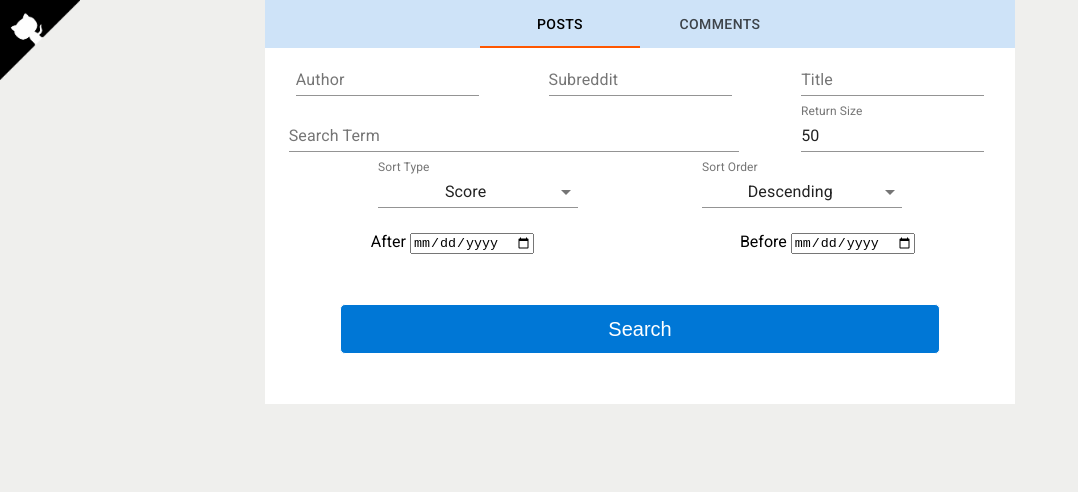
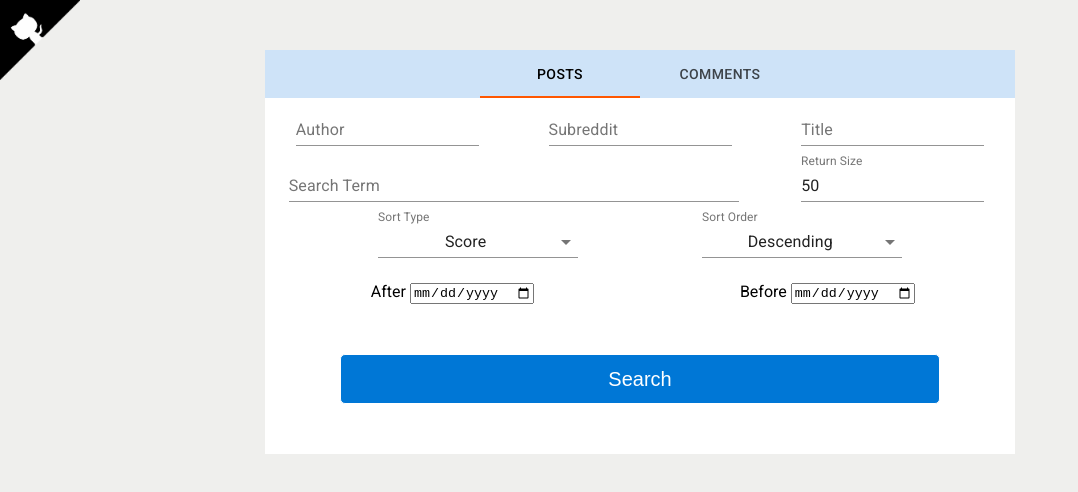
Before and after one commit to bmai53/reddit, a React (Create React App) app: page / in a window 1280 px wide. Shown: the top 492 px of the page, without its empty margins (0-1078 px from the left). Built offline with nearby package versions, Linux system fonts and the light colour scheme.

Commit message:
adding a little margin top

```diff
--- a/src/style/App.css
+++ b/src/style/App.css
@@ -3,8 +3,9 @@
   text-align: center;
   background-color: #EFEFED;
   min-height: 100vh;
-  /* display: flex; */
-  /* justify-content: center; */
+  display: flex;
+  justify-content: center;
+
   /* color: white; */
 }
 
--- a/src/style/Form.css
+++ b/src/style/Form.css
@@ -5,7 +5,7 @@
     /* min-width: 40vw; */
     width: 750px;
     text-align: center;
-    margin: auto;
+    margin: 50px auto 0px auto;
 }
 
 .TabBar{
@@ -37,9 +37,6 @@
 
 
 
-
-
-
 @media only screen
   and (min-device-width: 320px)
   and (max-device-width: 480px)
```
